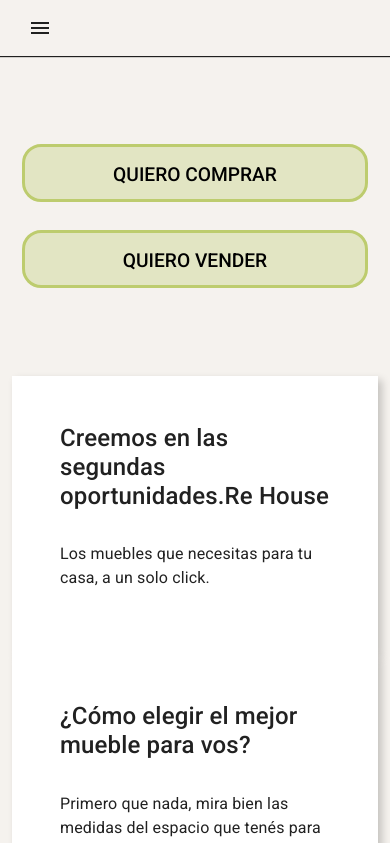
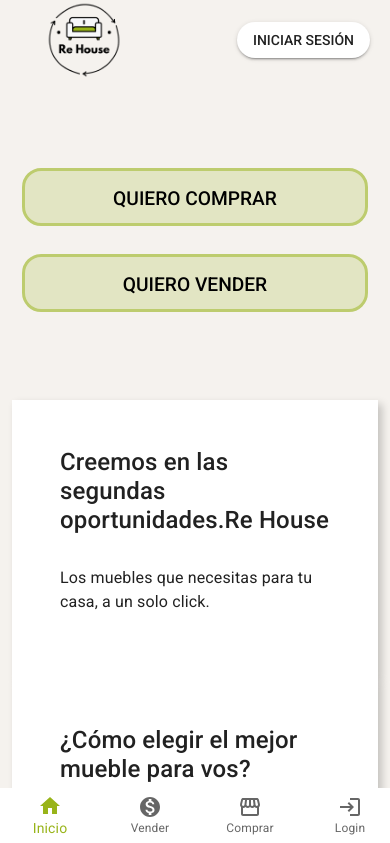
Before and after one commit to No-Country/c12-g21-m-java-react, a React (Vite) app in the folder Frontend/proyecto-nocountry/: page / in a window 390 px wide. Shown: the top 843 px of the page. Built offline with nearby package versions, Linux system fonts and the light colour scheme; no server answers.

Commit message:
se agrego componente SimpleBottomNavigation para dispositivo movil

```diff
--- a/Frontend/proyecto-nocountry/src/App.jsx
+++ b/Frontend/proyecto-nocountry/src/App.jsx
@@ -20,9 +20,12 @@
 import LoginIcon from "@mui/icons-material/Login";
 import LogoutIcon from "@mui/icons-material/Logout";
 import AppRegistrationIcon from "@mui/icons-material/AppRegistration";
+import SimpleBottomNavigation from "./components/bottomNavigation/SimpleBottomNavigation.jsx";
+import { useMediaQuery } from "@mui/material";
 
 const App = () => {
   const logueado = useSelector((state) => state.user.logueado);
+  const isMobile = useMediaQuery("(max-width: 767px)");
 
   const navLinks = [
     {
@@ -41,7 +44,7 @@
       icon: <StorefrontIcon />,
     },
     {
-      title: logueado ? "Cerrar Sesión" : "Iniciar Sesión",
+      title: logueado ? "Logout" : "Login",
       path: logueado ? "/cerrarsesion" : "/login",
       icon: logueado ? <LogoutIcon /> : <LoginIcon />,
     },
@@ -53,7 +56,7 @@
   ];
 
   return (
-    <>
+    <div style={{ position: "relative", minHeight: "100vh" }}>
       <Header />
       <Navbar navLinks={navLinks} />
 
@@ -77,7 +80,13 @@
         />
         <Route path="/usuario/calificaciones" element={<Calificaciones />} />
       </Routes>
-    </>
+
+      {isMobile && (
+        <div style={{ position: "fixed", bottom: 0, width: "100%" }}>
+          <SimpleBottomNavigation navLinks={navLinks} />
+        </div>
+      )}
+    </div>
   );
 };
 
--- /dev/null
+++ b/Frontend/proyecto-nocountry/src/components/bottomNavigation/SimpleBottomNavigation.jsx
@@ -0,0 +1,32 @@
+/* eslint-disable react/prop-types */
+import * as React from 'react';
+import { Link } from 'react-router-dom';
+import Box from '@mui/material/Box';
+import BottomNavigation from '@mui/material/BottomNavigation';
+import BottomNavigationAction from '@mui/material/BottomNavigationAction';
+
+export default function SimpleBottomNavigation({ navLinks }) {
+  const [value, setValue] = React.useState(0);
+
+  return (
+    <Box sx={{ width: 500 }}>
+      <BottomNavigation
+        showLabels
+        value={value}
+        onChange={(event, newValue) => {
+          setValue(newValue);
+        }}
+      >
+        {navLinks.map((link, index) => (
+          <BottomNavigationAction
+            key={index}
+            label={link.title}
+            icon={link.icon}
+            component={Link}
+            to={link.path}
+          />
+        ))}
+      </BottomNavigation>
+    </Box>
+  );
+}
--- a/Frontend/proyecto-nocountry/src/components/header/header-style.css
+++ b/Frontend/proyecto-nocountry/src/components/header/header-style.css
@@ -7,11 +7,11 @@
     align-items: center;
 }
 
-@media only screen and (max-width: 768px) {
+/* @media only screen and (max-width: 768px) {
     .header-container {
         display: none;
     }
-}
+} */
 
 .header-logo {
     max-height: 8em;
--- a/Frontend/proyecto-nocountry/src/components/navbar/Navbar.jsx
+++ b/Frontend/proyecto-nocountry/src/components/navbar/Navbar.jsx
@@ -1,41 +1,31 @@
+/* eslint-disable react/prop-types */
 import {
   AppBar,
   Box,
-  Drawer,
-  IconButton,
   Tab,
   Tabs,
   Toolbar,
 } from "@mui/material";
-import NavListDrawer from "./NavListDrawer";
-import { useState } from "react";
-import MenuIcon from "@mui/icons-material/Menu";
 import { NavLink, useLocation } from "react-router-dom";
-import PropTypes from "prop-types";
-import FavoriteBadge from "../favoriteBadge/FavoriteBadge";
-import UserBadge from "../userBadge/UserBadge";
 import { useMediaQuery } from "@mui/material";
-import { useSelector } from "react-redux";
 import { theme } from "../../assets/styles";
 
 export default function Navbar({ navLinks }) {
-  const [open, setOpen] = useState(false);
+
   const location = useLocation();
   const isMobile = useMediaQuery("(max-width: 767px)");
-  const logueado = useSelector((state) => state.user.logueado);
 
   return (
     <>
-      <AppBar position="sticky" sx={{backgroundColor: theme.palette.background.main, boxShadow: "1px 0px 1px 1px"}}>
+      {!isMobile && (
+        <AppBar
+          position="sticky"
+          sx={{
+            backgroundColor: theme.palette.background.main,
+            boxShadow: "1px 0px 1px 1px",
+          }}
+        >
           <Toolbar>
-          <IconButton
-            color="inherit"
-            size="large"
-            onClick={() => setOpen(true)}
-            sx={{ display: { sx: "flex", sm: "none" } }}
-          >
-            <MenuIcon />
-          </IconButton>
             <Box
               display="flex"
               alignItems="center"
@@ -59,8 +49,8 @@
               >
                 {navLinks.map((item) => {
                   if (
-                  item.title === "Iniciar Sesión" ||
-                  item.title === "Cerrar Sesión" ||
+                    item.title === "Login" ||
+                    item.title === "Logout" ||
                     item.title === "Crear Cuenta"
                   ) {
                     return null;
@@ -78,30 +68,9 @@
                 })}
               </Tabs>
             </Box>
-          {isMobile && logueado && (
-            <div style={{position: "absolute", right: 0}}>
-              <UserBadge />
-            </div>
-          )}
           </Toolbar>
         </AppBar>
-
-      <Drawer
-        open={open}
-        anchor="left"
-        onClose={() => setOpen(false)}
-        sx={{ display: { sx: "flex", sm: "none" } }}
-      >
-        <NavListDrawer
-          navLinks={navLinks}
-          NavLink={NavLink}
-          setOpen={setOpen}
-        />
-      </Drawer>
+      )}
     </>
   );
 }
-
-Navbar.propTypes = {
-  navLinks: PropTypes.array.isRequired,
-};
```
Lines whose indentation alone changed are shown as unchanged.
